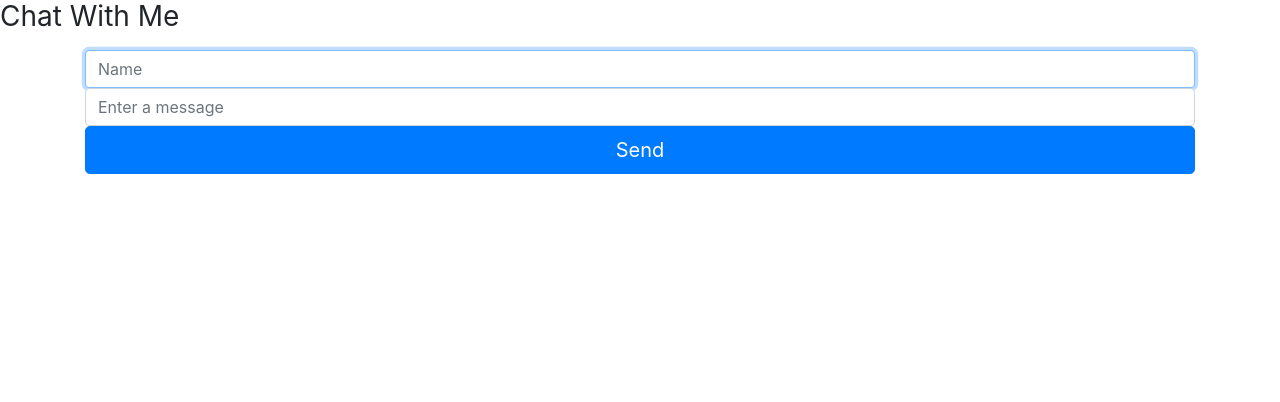
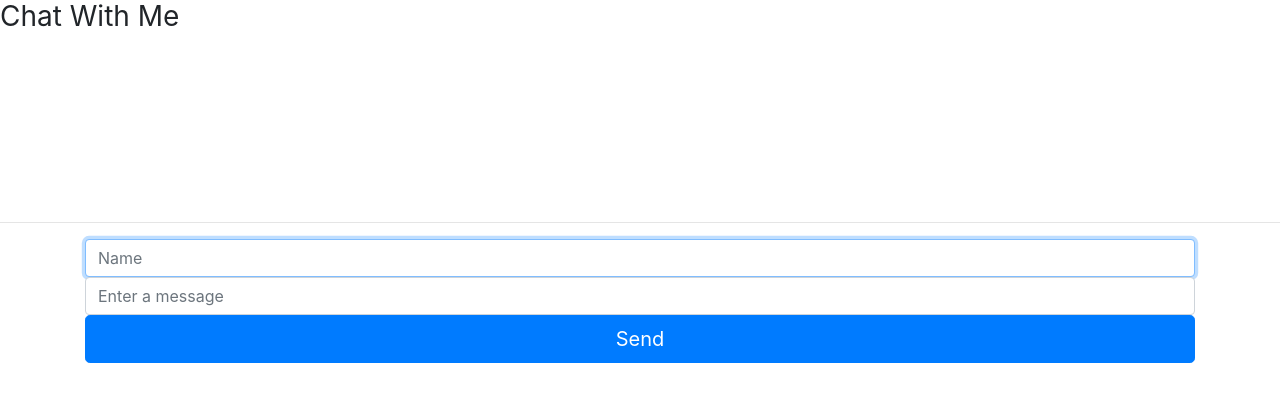
Before and after one commit to MsMaddyMac/conferencing-app, a website: page index.html in a window 1280 px wide. Drawn offline with nearby package versions, Linux system fonts and the light colour scheme; no server answers.

Commit message:
creates container for video

```diff
--- a/index.html
+++ b/index.html
@@ -10,6 +10,18 @@
 </head>
 <body>
   <h1 class="h3 mb-3 font-weight-normal">Chat With Me</h1>
+  <div class="container">
+    <div class="row">
+      <div class="col-sm-6 col-md-6 col-lg-6">
+        <video class="rVideo" autoplay="autoplay"></video>
+      </div>
+      <div class="col-sm-6 col-md-6 col-lg-6">
+        <video class="lVideo" autoplay="autoplay" muted></video>
+      </div>
+    </div>
+  </div>
+
+  <hr>
   <div id="chat-window">
     <div id="output"></div>
     <div id="typing"></div>
--- a/server.js
+++ b/server.js
@@ -23,5 +23,5 @@ io.on('connection', function(socket){
   });
   socket.on('userTyping', (data) => {
     socket.broadcast.emit('userTyping', data)
-  })
+  });
 })
```
Also changed, not shown: public/client.js (+5 -5 lines).
